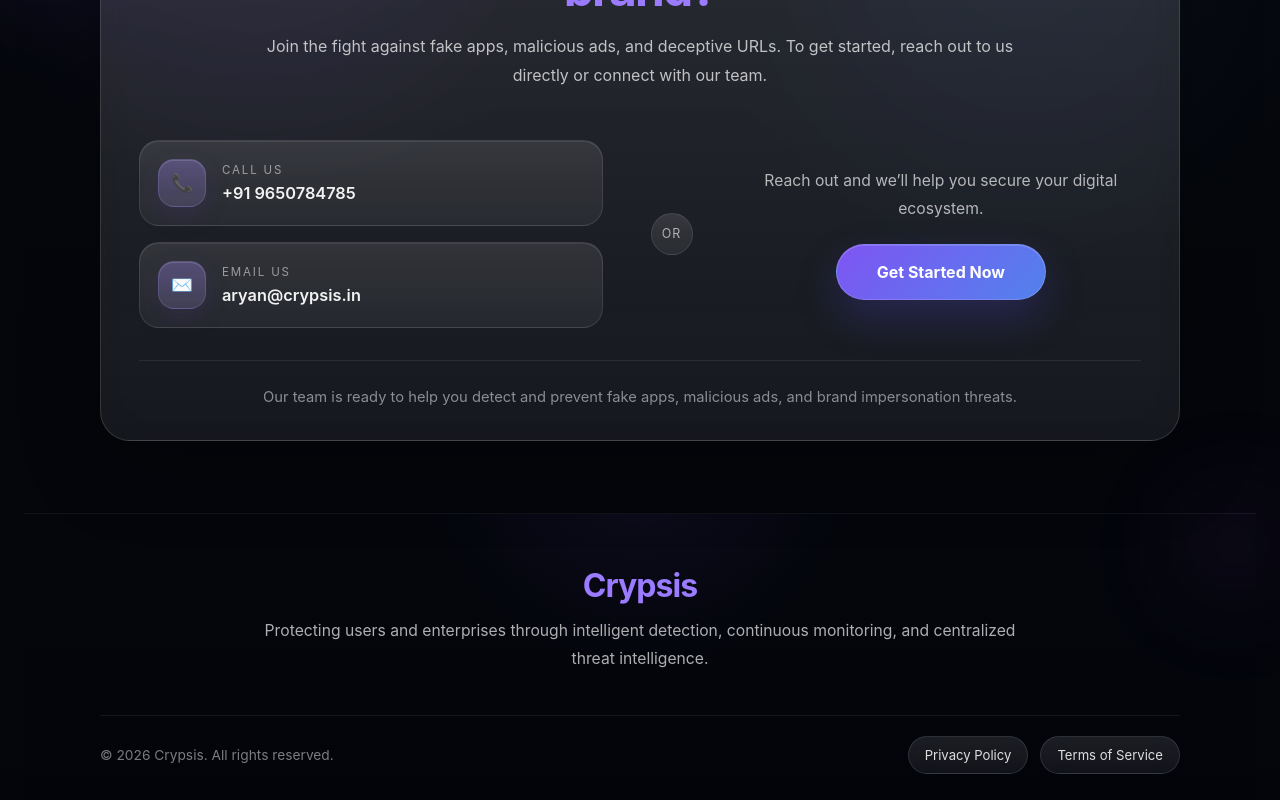
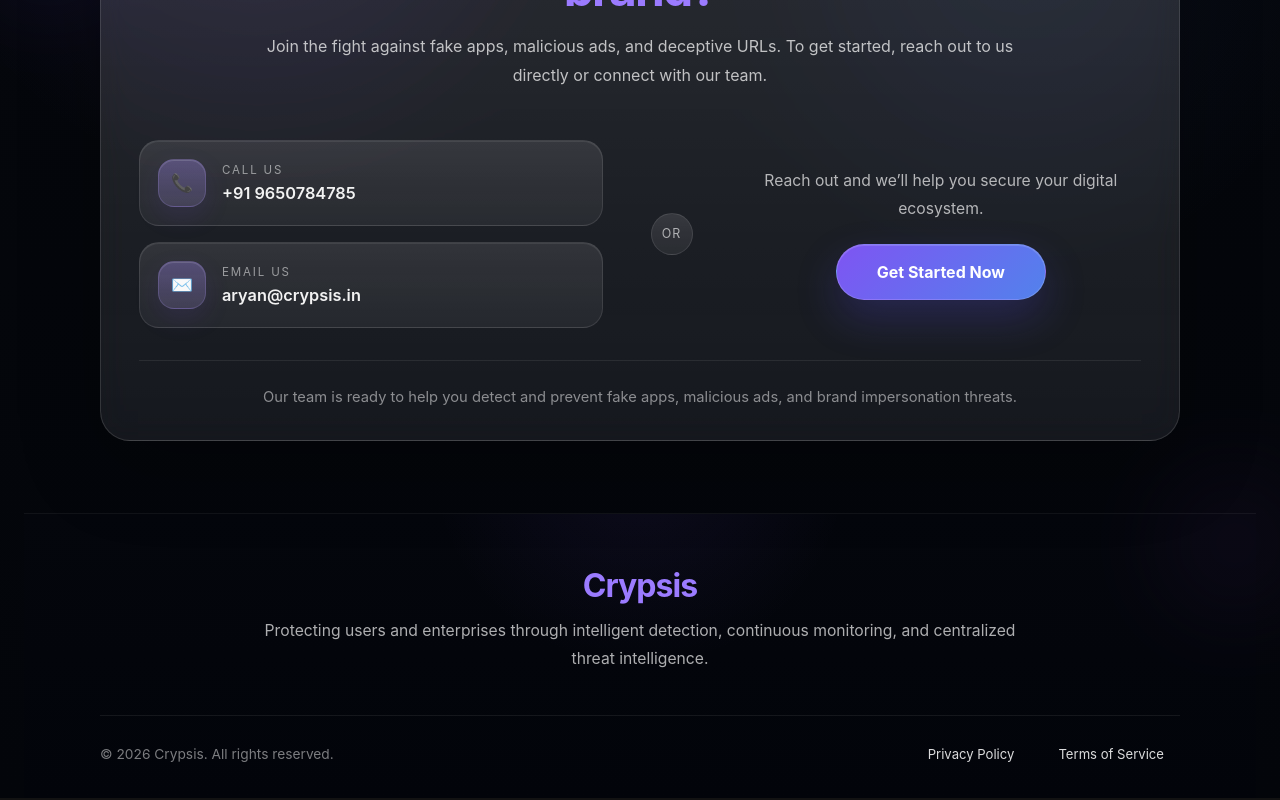
Before and after one commit to purple-cmyk/crypsis-spline, a React (Vite) app: page / in a window 1280 px wide. Shown: the part 3485-4285 px from the top of the page. Built offline with nearby package versions, Linux system fonts and the light colour scheme.

Commit message:
more modifications

```diff
--- a/src/App.tsx
+++ b/src/App.tsx
@@ -1,12 +1,18 @@
+import { BrowserRouter as Router, Routes, Route } from 'react-router-dom'
 import Navbar from './components/Navbar'
 import Hero from './components/Hero'
 import GlassPage from './components/GlassPage'
 import SolutionPage from './components/SolutionPage'
 import AboutUs from './components/AboutUs'
 import Footer from './components/Footer'
+import PrivacyPolicy from './components/PrivacyPolicy'
+import TermsOfService from './components/TermsOfService'
 
 function App() {
   return (
+    <Router>
+      <Routes>
+        <Route path="/" element={
           <>
             <Navbar />
             <Hero />
@@ -15,6 +21,11 @@
             <AboutUs />
             <Footer />
           </>
+        } />
+        <Route path="/privacy-policy" element={<PrivacyPolicy />} />
+        <Route path="/terms-of-service" element={<TermsOfService />} />
+      </Routes>
+    </Router>
   )
 }
 
--- a/src/components/Footer.tsx
+++ b/src/components/Footer.tsx
@@ -1,3 +1,5 @@
+import { Link } from 'react-router-dom'
+
 function Footer() {
   return (
     <footer className="footer">
@@ -58,8 +60,8 @@
           <p>© {new Date().getFullYear()} Crypsis. All rights reserved.</p>
 
           <div className="footer-legal-links">
-            <button>Privacy Policy</button>
-            <button>Terms of Service</button>
+            <Link to="/privacy-policy">Privacy Policy</Link>
+            <Link to="/terms-of-service">Terms of Service</Link>
           </div>
         </div>
       </div>
--- a/src/components/PrivacyPolicy.tsx
+++ b/src/components/PrivacyPolicy.tsx
@@ -0,0 +1,10 @@
+function PrivacyPolicy() {
+  return (
+    <div style={{ padding: '20px', color: 'white', background: 'black', minHeight: '100vh' }}>
+      <h1>Privacy Policy</h1>
+      <p>This is the Privacy Policy page. Content to be added.</p>
+    </div>
+  )
+}
+
+export default PrivacyPolicy
--- a/src/components/TermsOfService.tsx
+++ b/src/components/TermsOfService.tsx
@@ -0,0 +1,10 @@
+function TermsOfService() {
+  return (
+    <div style={{ padding: '20px', color: 'white', background: 'black', minHeight: '100vh' }}>
+      <h1>Terms of Service</h1>
+      <p>This is the Terms of Service page. Content to be added.</p>
+    </div>
+  )
+}
+
+export default TermsOfService
--- a/src/index.css
+++ b/src/index.css
@@ -1746,26 +1746,16 @@
   gap: 12px;
 }
 
-.footer-legal-links button {
+.footer-legal-links a {
   padding: 10px 16px;
   border-radius: 999px;
   font-size: 0.82rem;
   color: rgba(255, 255, 255, 0.86);
-  background:
-    linear-gradient(180deg, rgba(255, 255, 255, 0.08), rgba(255, 255, 255, 0.03)),
-    rgba(255, 255, 255, 0.03);
-  border: 1px solid rgba(255, 255, 255, 0.12);
-  backdrop-filter: blur(10px);
-  -webkit-backdrop-filter: blur(10px);
-  transition:
-    transform 0.2s ease,
-    border-color 0.2s ease,
-    color 0.2s ease;
-}
-
-.footer-legal-links button:hover {
-  transform: translateY(-1px);
-  border-color: rgba(177, 146, 255, 0.36);
+  text-decoration: none;
+  transition: color 0.2s ease;
+}
+
+.footer-legal-links a:hover {
   color: #ffffff;
 }
 
```
Also changed, not shown: package.json (+5 -4 lines), 1 other file (tests, documents, lock files or other folders). Lines whose indentation alone changed are shown as unchanged.
